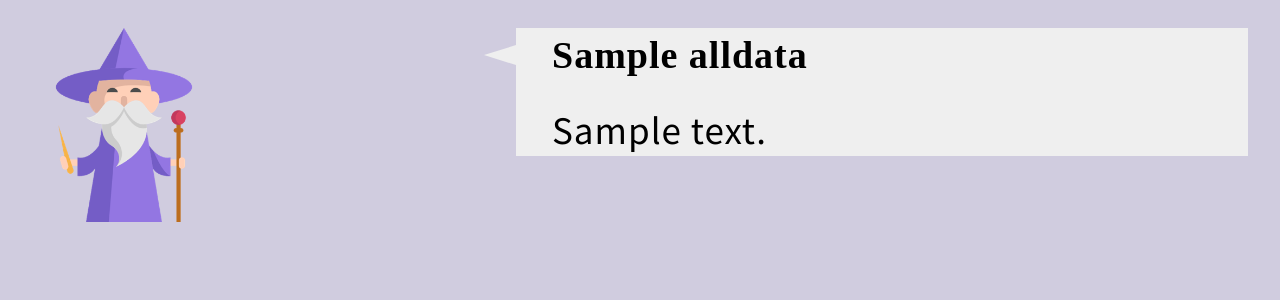
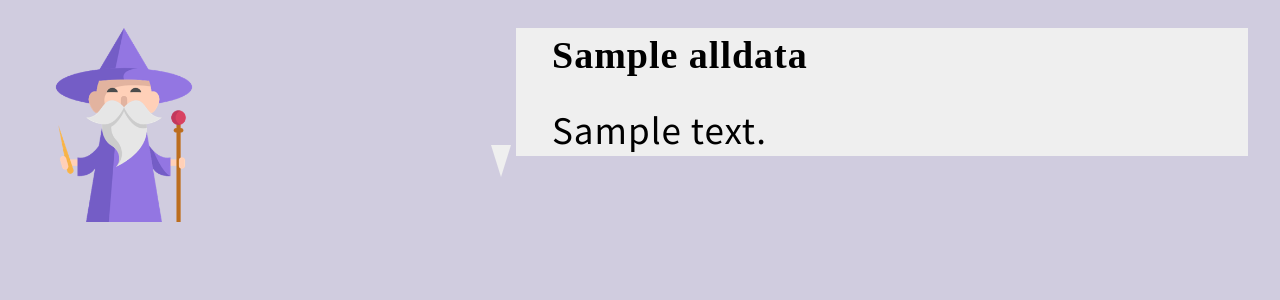
Before and after one commit to soyoung7777/kakaobot_test, a Django app: page /index/1/ in a window 1280 px wide. Shown: the top 300 px of the page. Run offline with Django 3.2, Linux system fonts and the light colour scheme; tables that the repository leaves empty hold one stand-in row (values such as "Sample post"); some web fonts are replaced.

Commit message:
no message

```diff
--- a/Django/chat/SubwayInfo.py
+++ b/Django/chat/SubwayInfo.py
@@ -133,21 +133,23 @@ def simple_get_subway_station_and_number_information(subwayData):
     print("direction : "+str(direction))
     for d in direction:
         if "상행" in d:
-            StationExistName = getStationExistSimple(stationName, current_laneID, 1)
+            StationExistName,TrainDirection = getStationExistSimple(stationName, current_laneID, 1)
             if eq(StationExistName, "error"):
                 text +="공공데이터에 문제가 생겼어요😂😂\n10초 뒤에 다시 이용해주시겠어요?\n꼭 다시 오셔야해요❤"
                 return text
             if not eq(StationExistName,"none"):
                 text +="💌["+d+"]💌\n"
+                text +=TrainDirection+"\n"
                 text +=StationExistName+"\n\n"
         else:
         #text +="💌["+stationName+" "+current_laneName+" "+direction[-1]+"]💌\n"
-            StationExistName = getStationExistSimple(stationName, current_laneID, 2)
+            StationExistName, TrainDirection = getStationExistSimple(stationName, current_laneID, 2)
             if eq(StationExistName, "error"):
                 text +="공공데이터에 문제가 생겼어요😂😂\n10초 뒤에 다시 이용해주시겠어요?\n꼭 다시 오셔야해요❤"
                 return text
             if not eq(StationExistName,"none"):
                 text +="💌["+d+"]💌\n"
+                text +=TrainDirection+"\n"
                 text +=StationExistName+"\n\n"
 
 
@@ -491,7 +493,7 @@ def getStationExistSimple(stationName, laneID, direction):
         if arrivalData == {}:
             return "none"
         print("지하철이 어디에 있을까???\n"+arrivalData['arvlMsg2'])
-        return arrivalData['arvlMsg2']
+        return arrivalData['arvlMsg2'],arrivalData['trainLineNm']
     except urllib.error.HTTPError:
         return "error"
     #
--- a/Django/chat/static/web/css/chat.css
+++ b/Django/chat/static/web/css/chat.css
@@ -24,18 +24,16 @@ body {
  margin-right: 40px;
 }
 
-.bubble-speech.bubble-left:after {
- z-index: 9002;
- display: block;
+.bubble-speech.bubble-bottom:after {
+ z-index: 3;
  content: "";
  position: absolute;
  width:0;
  height:0;
- bottom: -11px;
- left: -42px;
- top:17px;
+ left: -25px;
+ bottom: -31px;
  border:10px transparent solid;
- border-right:32px #efefef solid;
+ border-top:32px #efefef solid;
 }
 
 .bubble-square {
--- a/Django/chat/templates/web/index.html
+++ b/Django/chat/templates/web/index.html
@@ -11,7 +11,7 @@
 <body>
   {% load static %}
   <img id = "magic" src="{% static 'web/image/magic.png'%}" style="width:15%; height:15% float:left;">
-  <div class="bubble-speech bubble-left">
+  <div class="bubble-speech bubble-bottom">
 <h2 class="title">
   {{title}}
   </h2>
```
